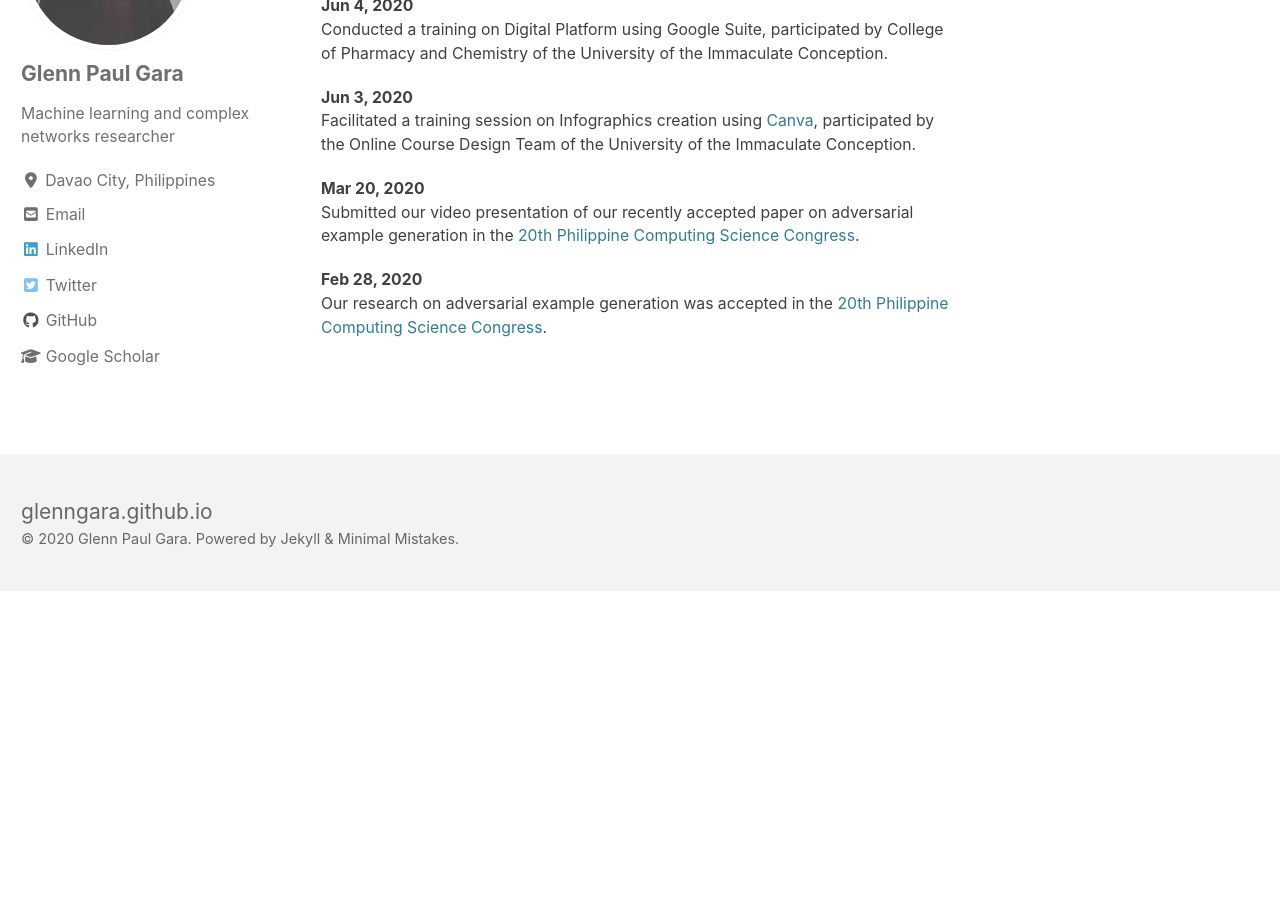
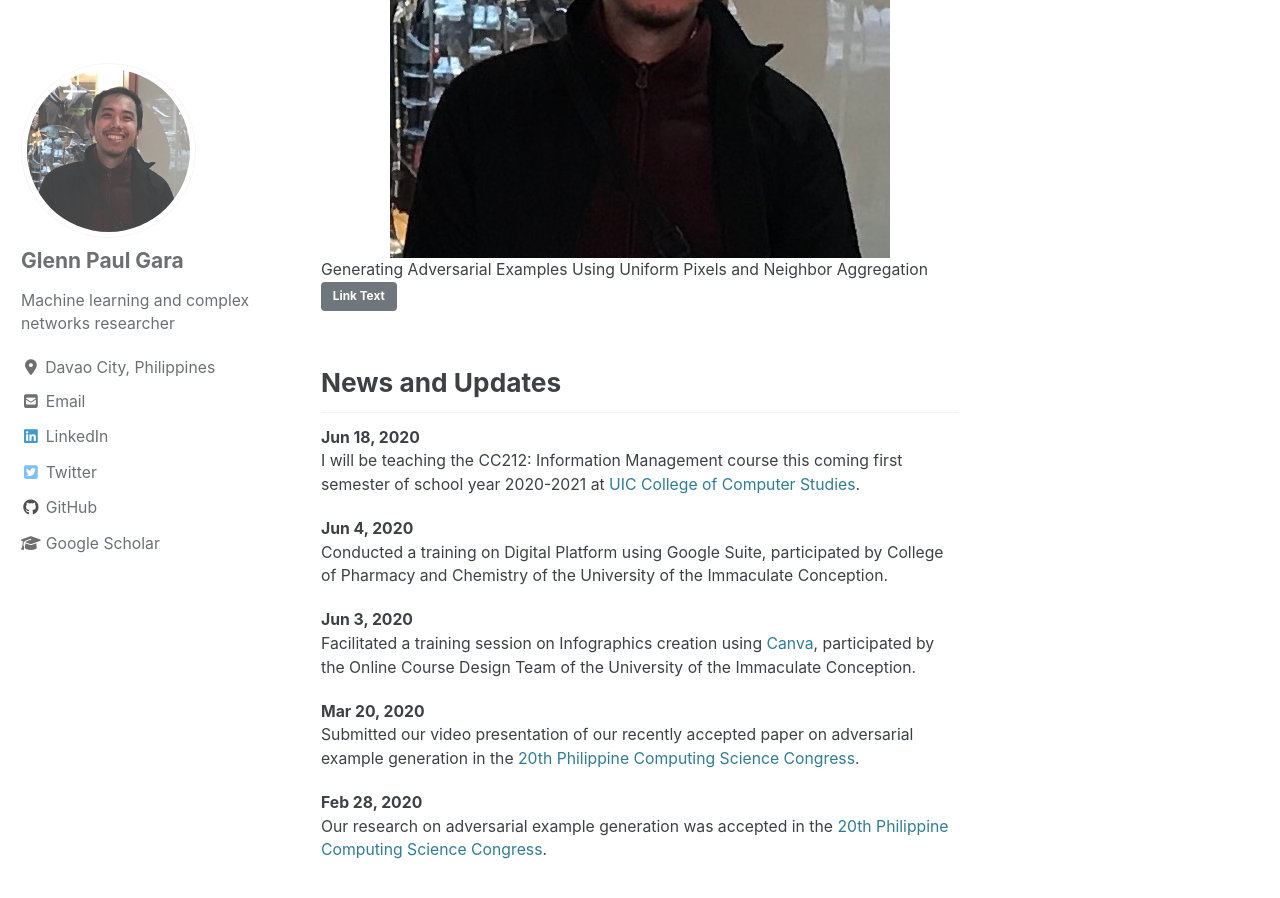
Before and after one commit to glenngara/glenngara.github.io, a Jekyll site: the page built from _pages/home.md, in a window 1280 px wide and 900 px high, scrolled down 808 px. Built offline with Jekyll 4.4.1, drawn with Linux system fonts in a browser that asks for light colours; cached includes are drawn as plain includes; nearby versions of some CDN libraries; before the commit the page ends 1399 px from its top, so only the background shows below that.

Commit message:
Added new entry of recent publications

```diff
--- a/_pages/home.md
+++ b/_pages/home.md
@@ -13,6 +13,8 @@ Currently, I'm working on my PhD dissertation about the theory and development o
 
 Recent Publications
 ------
+![image-center](/assets/images/bio-photo.jpg){: .align-center}
+Generating Adversarial Examples Using Uniform Pixels and Neighbor Aggregation
 <a href="#" class="btn btn--primary">Link Text</a>
 
 News and Updates
```
